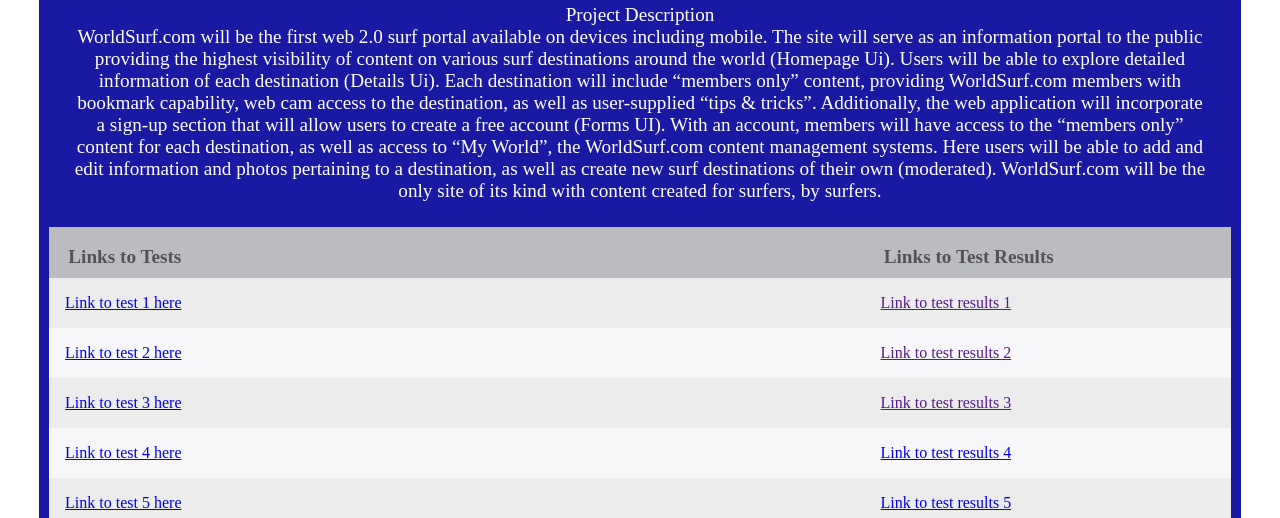
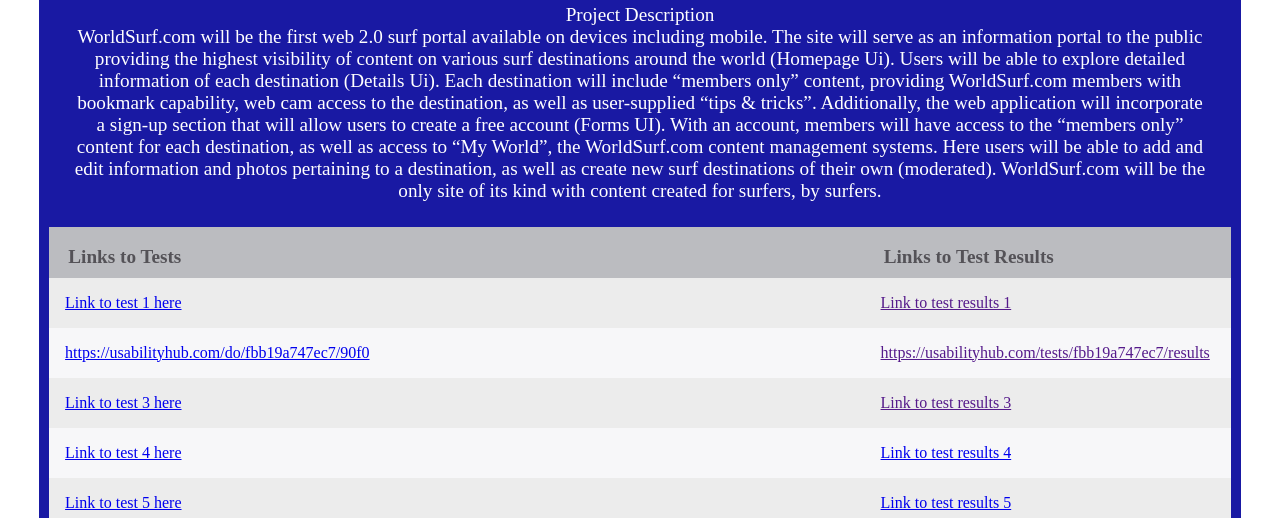
Before and after one commit to jrusso13/WiU, a plain HTML site: page index.html in a window 1280 px wide. Shown: the part 282-800 px from the top of the page. Drawn offline with Linux system fonts and the light colour scheme.

Commit message:
Added link to B3
Added Link to B3

```diff
--- a/index.html
+++ b/index.html
@@ -31,8 +31,8 @@
                     <td><a href="">Link to test results 1</a></td>
                 </tr>
                 <tr>
-                    <td><a href="#">Link to test 2 here</a></td>
-                    <td><a href="">Link to test results 2</a></td>
+                    <td><a href="#">https://usabilityhub.com/do/fbb19a747ec7/90f0</a></td>
+                    <td><a href="">https://usabilityhub.com/tests/fbb19a747ec7/results</a></td>
                 </tr>
                 <tr class="odd">
                     <td><a href="#">Link to test 3 here</a></td>
```
